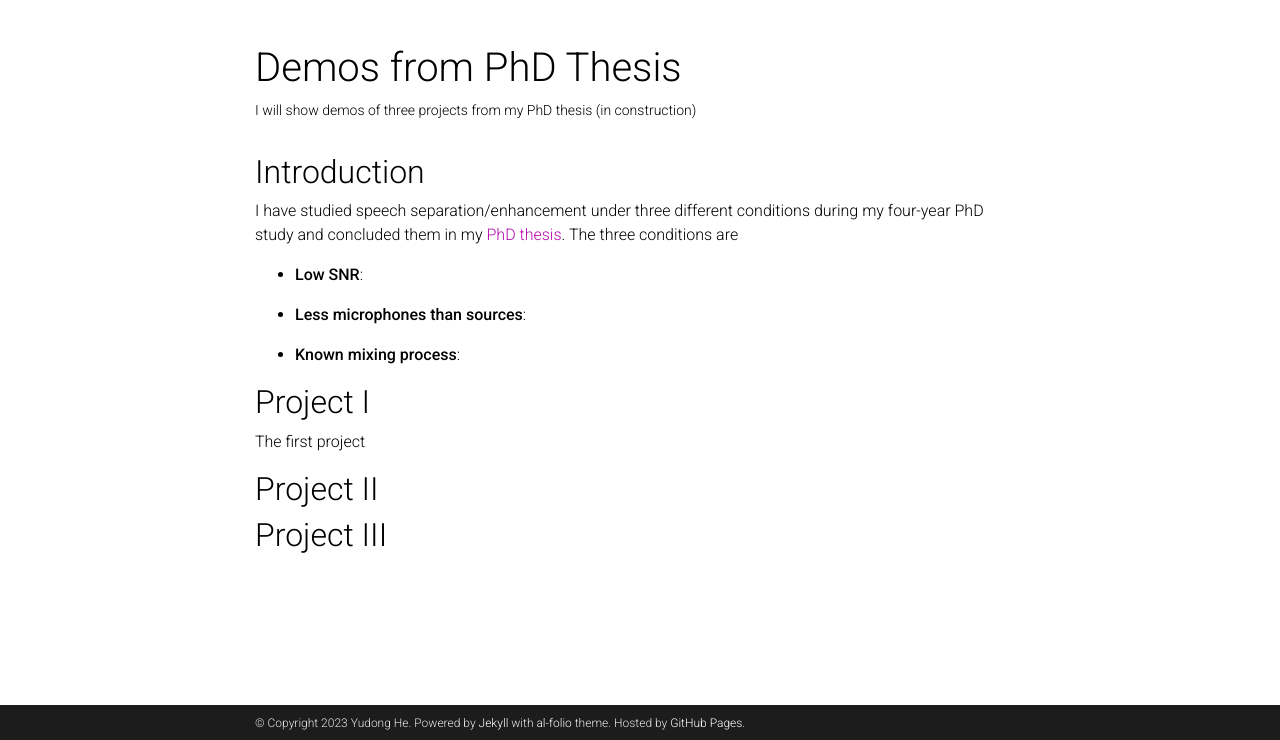
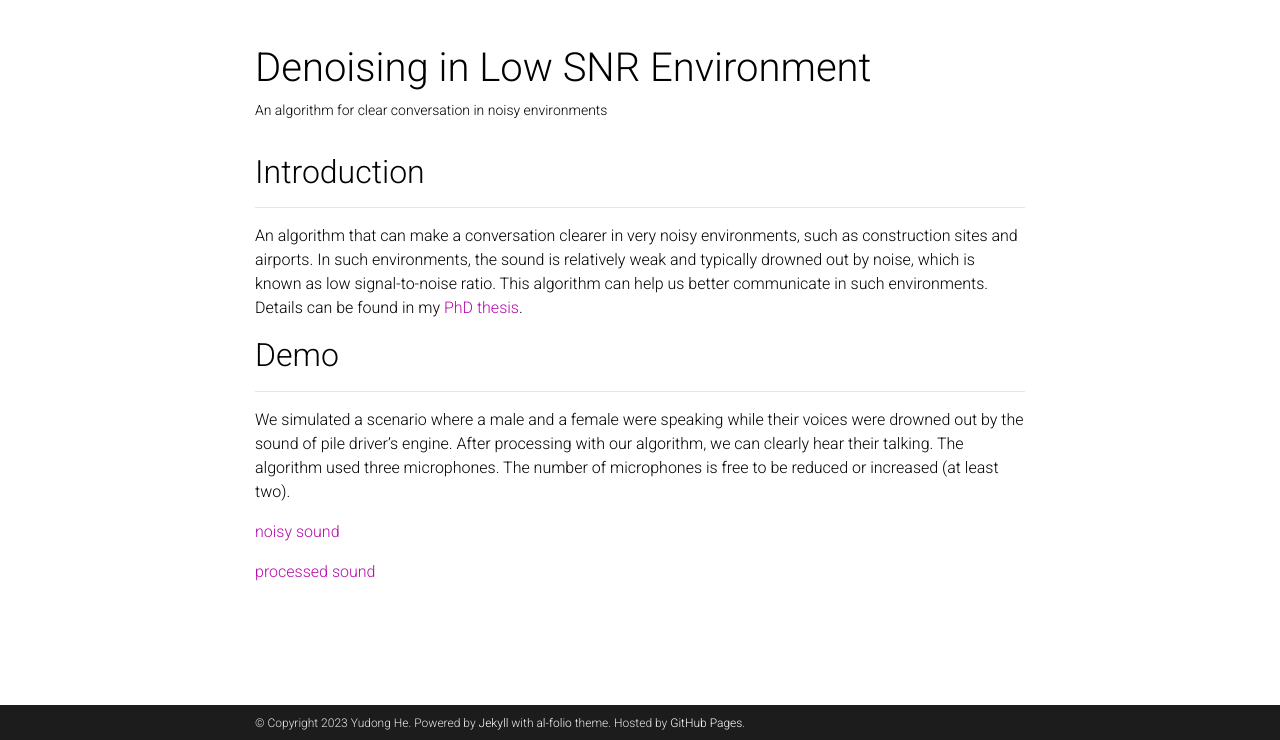
Before and after one commit to ydcnanhe/ydcnanhe.github.io, a Jekyll site: the page built from _projects/3_project.md, in a window 1280 px wide, cut to the strip 160-900 px from the top of the page. Built offline with Jekyll 4.4.1, drawn with Linux system fonts in a browser that asks for light colours; comment, search, counter and statistics services are not loaded; a style sheet for code colours, icons or effects is not loaded.

Commit message:
first update for project 3

```diff
--- a/_projects/3_project.md
+++ b/_projects/3_project.md
@@ -1,25 +1,21 @@
 ---
 layout: page
-title: Demos from PhD Thesis # Dissertation technology display
-description: I will show demos of three projects from my PhD thesis (in construction)
-img: assets/img/7.jpg
+title: Denoising in Low SNR Environment
+description: An algorithm for clear conversation in noisy environments
+img: assets/img/construction_site.jpg
 importance: 3
 category: work
 ---
 ## Introduction
+<hr>
 
-I have studied speech separation/enhancement under three different conditions during my four-year PhD study and concluded them in my [PhD thesis](http://ydcnanhe.github.io/assets/pdf/thesis.pdf). The three conditions are
+An algorithm that can make a conversation clearer in very noisy environments, such as construction sites and airports. In such environments, the sound is relatively weak and typically drowned out by noise, which is known as low signal-to-noise ratio. This algorithm can help us better communicate in such environments. Details can be found in my [PhD thesis](http://ydcnanhe.github.io/assets/pdf/thesis.pdf).
 
-- **Low SNR**:
+## Demo
+<hr>
 
-- **Less microphones than sources**:
+We simulated a scenario where a male and a female were speaking while their voices were drowned out by the sound of pile driver's engine. After processing with our algorithm, we can clearly hear their talking. The algorithm used three microphones. The number of microphones is free to be reduced or increased (at least two).
 
-- **Known mixing process**:
+[noisy sound](http://ydcnanhe.github.io/assets/audio/project3/noisy_sound.wav)
 
-## Project I
-
-The first project
-
-## Project II
-
-## Project III
+[processed sound](http://ydcnanhe.github.io/assets/audio/project3/processed_sound.wav)
```
Also changed, not shown: assets/img/construction_site.jpg (added), 2 other files.
